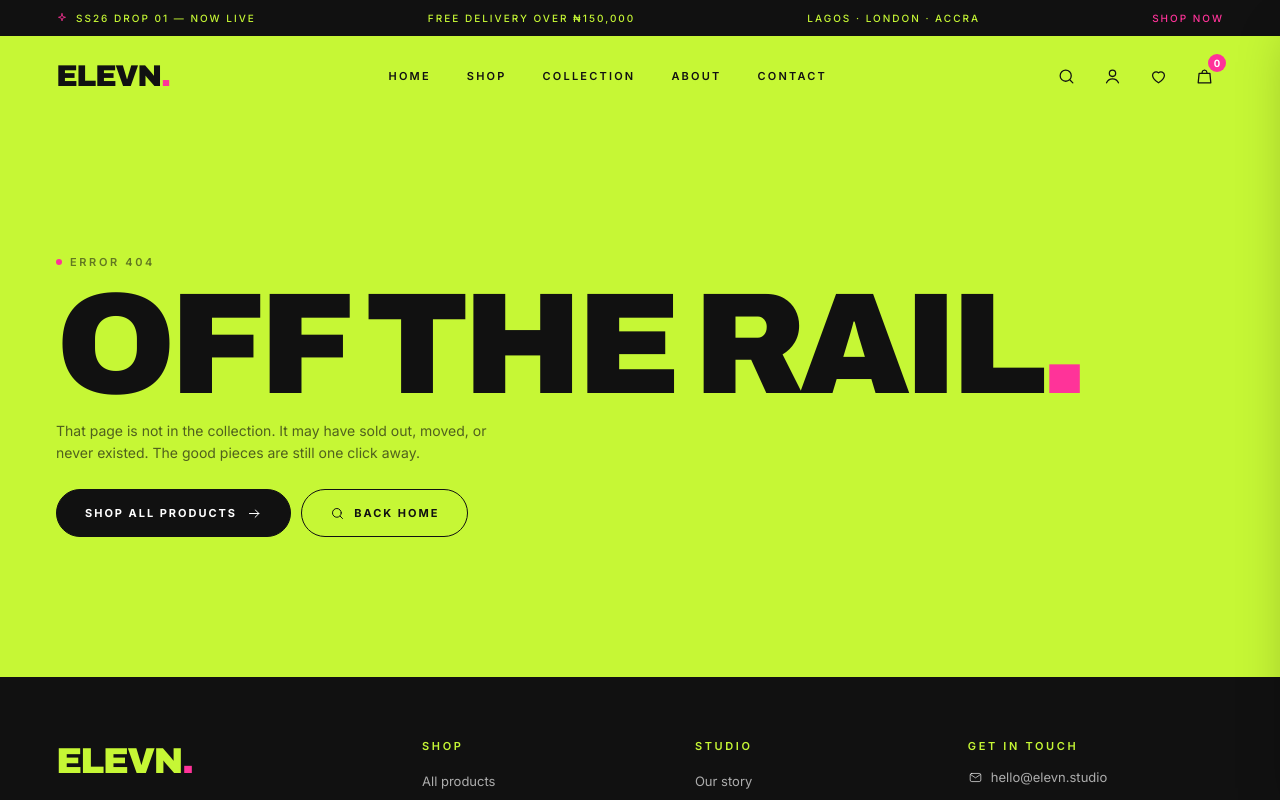
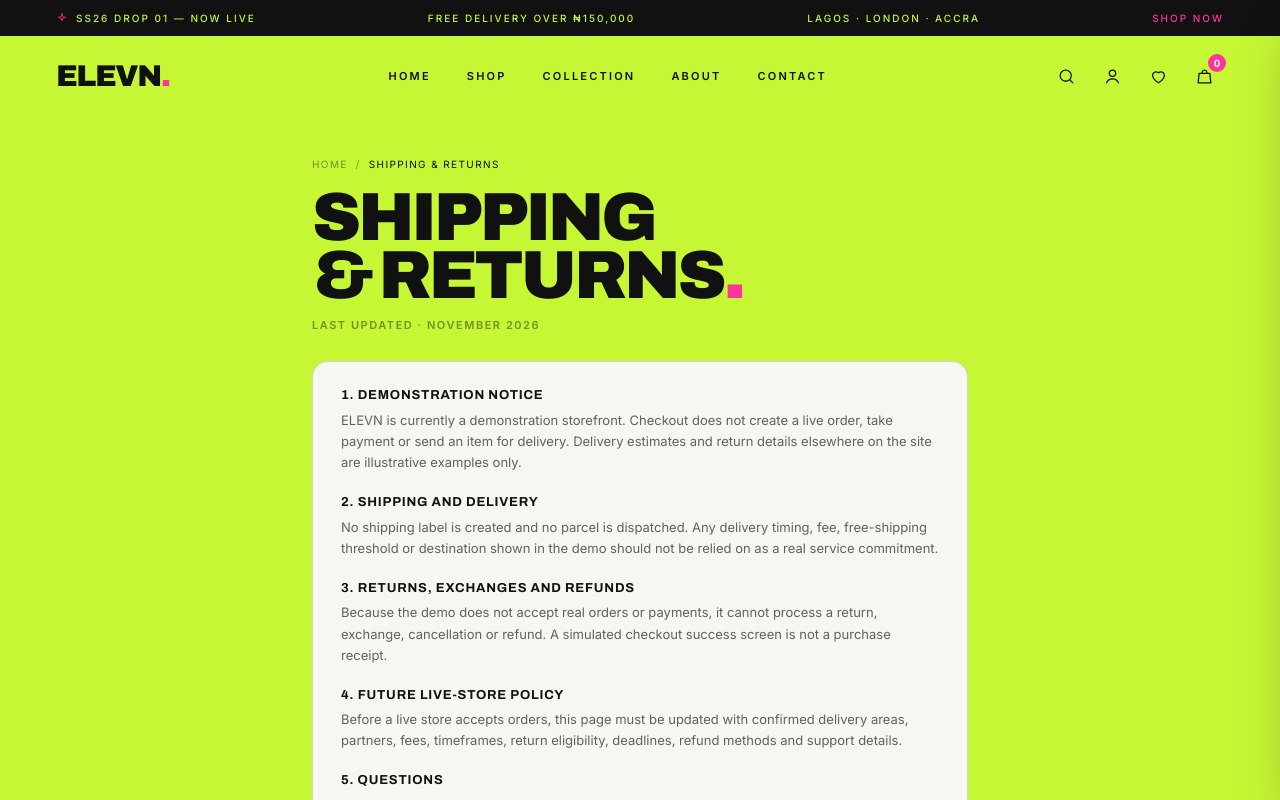
Before and after one commit to dbobmanuel29-hue/elevn, a Next.js app: page /shipping-returns in a window 1280 px wide. Before the commit this address had no page. Shown: the top 800 px of the page. Built offline with nearby package versions, Linux system fonts and the light colour scheme.

Commit message:
Add shipping and returns policy page

```diff
--- /dev/null
+++ b/src/app/shipping-returns/page.tsx
@@ -0,0 +1,11 @@
+import type { Metadata } from "next";
+import Link from "next/link";
+export const metadata: Metadata = { title:"Shipping & Returns", description:"Shipping, delivery, cancellation, exchange and return information for the ELEVN demo storefront." };
+const SECTIONS=[
+["1. Demonstration notice","ELEVN is currently a demonstration storefront. Checkout does not create a live order, take payment or send an item for delivery. Delivery estimates and return details elsewhere on the site are illustrative examples only."],
+["2. Shipping and delivery","No shipping label is created and no parcel is dispatched. Any delivery timing, fee, free-shipping threshold or destination shown in the demo should not be relied on as a real service commitment."],
+["3. Returns, exchanges and refunds","Because the demo does not accept real orders or payments, it cannot process a return, exchange, cancellation or refund. A simulated checkout success screen is not a purchase receipt."],
+["4. Future live-store policy","Before a live store accepts orders, this page must be updated with confirmed delivery areas, partners, fees, timeframes, return eligibility, deadlines, refund methods and support details."],
+["5. Questions","For questions about this demonstration, use the Contact page. Do not send card details, bank credentials or one-time passwords."]
+];
+export default function ShippingReturnsPage(){return <section className="bg-lime pb-16"><div className="shell max-w-3xl pt-8 md:pt-10"><nav aria-label="Breadcrumb" className="flex items-center gap-2 text-[10px] tracking-[0.14em] uppercase text-ink/45"><Link href="/" className="hover:text-ink">Home</Link><span>/</span><span className="text-ink">Shipping &amp; Returns</span></nav><h1 className="display mt-4 text-[clamp(2.2rem,5.6vw,4.25rem)]">Shipping<br/>&amp; returns<span className="text-pink">.</span></h1><p className="mt-3 text-[11px] font-semibold tracking-[0.14em] uppercase text-ink/45">Last updated · November 2026</p><div className="mt-7 space-y-6 rounded-2xl border border-ink/15 bg-paper p-5 sm:p-7">{SECTIONS.map(([title,body])=><div key={title}><h2 className="text-[13px] font-bold tracking-[0.06em] uppercase">{title}</h2><p className="mt-2 text-[13px] leading-relaxed text-ink/65">{body}</p></div>)}<div className="flex flex-wrap gap-2 border-t border-ink/12 pt-4"><Link href="/terms" className="btn btn-outline btn-sm">Terms of service</Link><Link href="/contact" className="btn btn-ink btn-sm">Contact</Link></div></div></div></section>}
```
